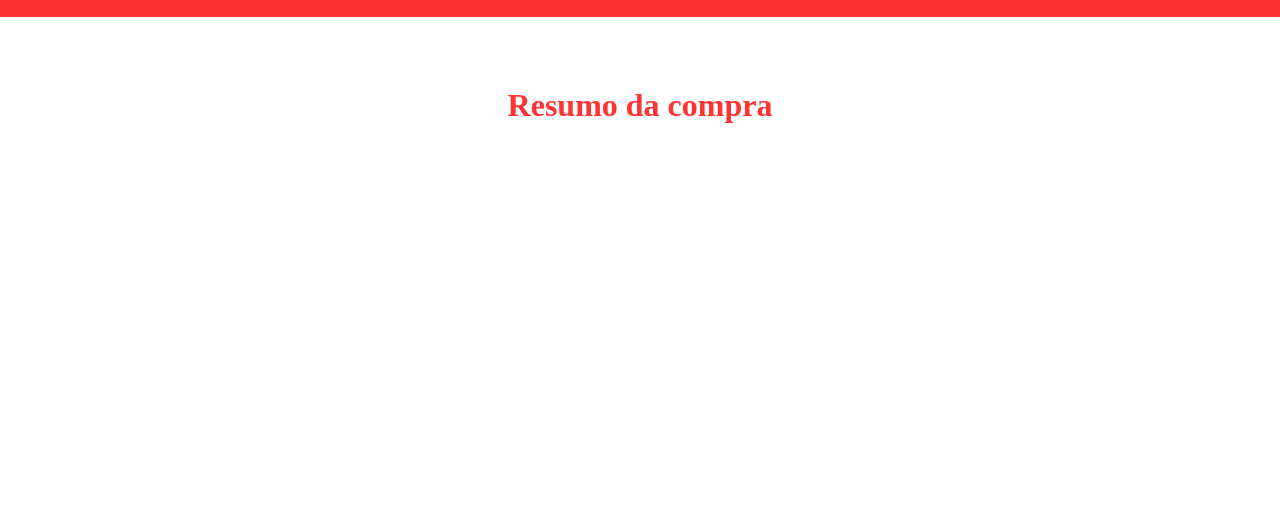
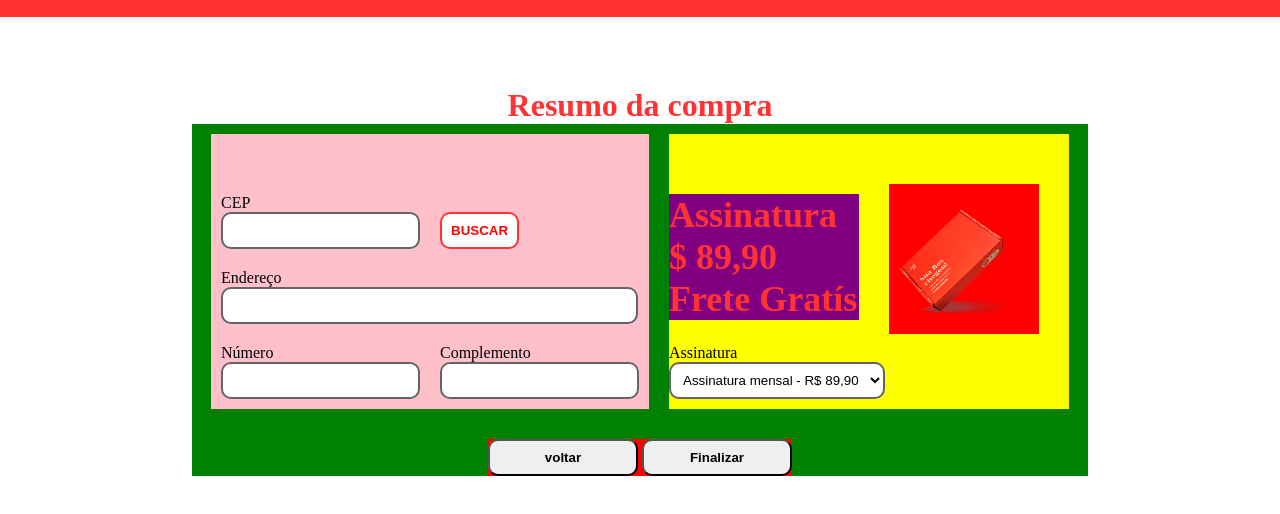
Before and after one commit to jhirarh/uaubox, a plain HTML site: page confirmacao.html in a window 1280 px wide. Shown: the part 88-602 px from the top of the page. Drawn offline with Linux system fonts and the light colour scheme.

Commit message:
atualização

```diff
--- a/confirmacao.html
+++ b/confirmacao.html
@@ -11,7 +11,7 @@
 
 <body>
 
-  <header >
+  <header>
     <div class="logo">
       <a rel="UAUBOX" href="https://uaubox.com.br/">
         <img src="./assets/logo.png" height="60px" width="60px" alt="">
@@ -40,9 +40,69 @@
 
   <h1>Resumo da compra</h1>
 
+  <main class="main">
 
 
-  <div></div>
+    <div class="container">
+
+      <form>
+        <div>
+          <p>CEP</p>
+          <input type="text">
+        </div>
+        <div class="button">
+          <a href="index.html"><button>BUSCAR</button></a>
+        </div>
+        <div>
+          <p>Endereço</p>
+          <input id="endereço" type="text">
+        </div>
+        <div>
+          <p>Número</p>
+          <input type="numero">
+        </div>
+        <div>
+          <p>Complemento</p>
+          <input type="text">
+        </div>
+      </form>
+
+    </div>
+
+    <div class="container2">
+
+      <div class="assinatura">
+        <p>Assinatura $ 89,90</p>
+        <p>Frete Gratís</p>
+      </div>
+
+
+      <div class="caixa">
+        <img src="assets/image 1.png" alt="">
+      </div>
+
+      <div>
+        <p>Assinatura</p>
+        <select>
+          <option value="">Assinatura mensal - R$ 89,90</option>
+          <option value="">Assinatura mensal - R$ 79,90</option>
+          <option value="">Assinatura mensal - R$ 74,90</option>
+          <option value="">Assinatura mensal - R$ 69,90</option>
+        </select>
+
+      </div>
+
+    </div>
+
+    <div class="btn">
+      <div id="voltar">
+        <a href="index.html"><button>voltar</button></a>
+      </div>
+      <div id="finalizar">
+        <a href="confirmacao.html"><button>Finalizar</button></a>
+      </div>
+    </div>
+  </main>
 
 </body>
 
--- a/css/confirmacao.css
+++ b/css/confirmacao.css
@@ -1,12 +1,12 @@
-*{
+* {
   margin: 0;
   padding: 0;
 }
-body{
+body {
   max-width: 1390px;
   margin: 0 auto;
 }
-header{
+header {
   overflow: hidden;
   margin: auto;
   background-color: #ff3333;
@@ -36,14 +36,13 @@ li {
   text-align: center;
 }
 .logo {
-
   float: left;
   color: white;
   box-sizing: border-box;
   margin-right: 30px;
   width: 50px;
 }
-a{
+a {
   text-decoration: none;
   color: white;
 }
@@ -52,5 +51,119 @@ h1 {
   margin-top: 70px;
   color: #ff3333;
   font-weight: bold;
+}
+form {
+  /*background-color: red;*/
+  display: flex;
+  flex-wrap: wrap;
+  max-width: 438px;
+  margin: 0 auto;
+  margin-top: 50px;
+  /*float: left;*/
+}
+form > div {
+  margin: 10px;
+}
+input {
+  background: #ffffff;
+  border: 2px solid #646464;
+  border-radius: 10px;
+  padding: 9px;
+}
+#endereço {
+  width: 395px;
+}
+.button a button{
+  margin-top: 18px;
+  background: #ffffff;
+  border: 2px solid #646464;
+  border-radius: 10px;
+  padding: 9px;
+  color: red;
+  text-align: center;
+  border-color: #ff3333;
+  font-weight: bold;
 
 }
+.main {
+  display: flex;
+  flex-wrap: wrap;
+  justify-content: center;
+  background-color: green;
+  align-items: ;
+  width: 70%;
+  margin: auto;
+}
+.container {
+  background-color: pink;
+  height: ;
+  margin: 10px;
+}
+.container2 {
+  background-color: yellow;
+  display: flex;
+  flex-wrap: wrap;
+  max-width: 500px;
+  margin: 10px;
+  width: 400px;
+}
+.assinatura {
+  background-color: purple;
+  position: absolute;
+  width: 190px;
+  margin-top: 60px;
+  font-size: 36px;
+  font-weight: bold;
+  color: #ff3333;
+  font-style: normal;
+}
+.assinatura > p {
+
+
+}
+.caixa {
+  background-color: red;
+  margin-top: 50px;
+  height: 150px;
+  max-width: 290px;
+  margin-left: 220px;
+}
+.caixa > img {
+  width: 150px;
+  padding: 0px;
+}
+select {
+  background: #ffffff;
+  border: 2px solid #646464;
+  border-radius: 10px;
+  padding: 8px;
+}
+.btn{
+
+  margin-top: 20px;
+  background: red;
+  /*width: 80%;*/
+}
+.btn button{
+  margin: 0px;
+}
+#finalizar{
+  display: inline-block;
+  padding: 0px;
+}
+#voltar{
+  display: inline-block;
+  margin: ;
+}
+#finalizar a button{
+  padding: 9px;
+  border-radius: 10px;
+  width: 150px;
+  font-weight: bold;
+}
+#voltar a button{
+  padding: 9px;
+  border-radius: 10px;
+  width: 150px;
+  font-weight: bold;
+}
--- a/css/style.css
+++ b/css/style.css
@@ -6,6 +6,8 @@ body{
   max-width: 1390px;
   margin: 0 auto;
 }
+
+
 .header {
   overflow: hidden;
   margin: auto;
@@ -47,10 +49,12 @@ li {
   border-radius: 50%;
   text-align: center;
 }
+
 a{
   text-decoration: none;
   color: white;
 }
+
 /*
 .mainContainer {
   margin-bottom: 30px;
@@ -92,7 +96,6 @@ h1 {
 }
 .flex > div {
   margin: 10px;
-
 }
 input {
   background: #ffffff;
@@ -101,19 +104,28 @@ input {
   padding: 9px;
 }
 .btn{
+
+  margin-top: 0px;
+  /*background: red;*/
   text-align: center;
-  margin-top: ;
-  background: red;
-
+  /*width: 80%;*/
 }
 #continuar{
   display: inline-block;
-  padding:;
-  borde: 0px;
-
-
+  padding: 10px;
 }
 #voltar{
   display: inline-block;
   margin: 30px;
 }
+
+#continuar a button{
+  padding: 9px;
+  border-radius: 10px;
+  width: 150px;
+}
+#voltar > button{
+  padding: 9px;
+  border-radius: 10px;
+  width: 150px;
+}
```
